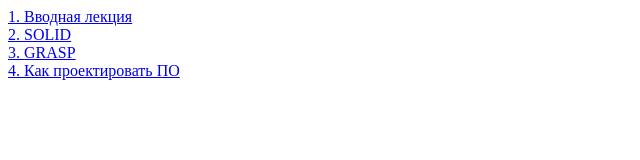
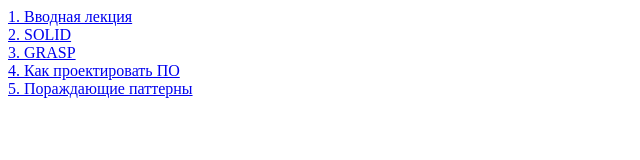
Before and after one commit to is-oop-y29-hassle-free/lectures, a plain HTML site: page index.html in a window 1280 px wide. Shown: the whole page, without its empty margins (0-640 px from the left). Drawn offline with Linux system fonts and the light colour scheme.

Commit message:
Update index.html

```diff
--- a/index.html
+++ b/index.html
@@ -10,5 +10,6 @@
 	<a href="solid/index.html">2. SOLID</a> <br />
 	<a href="grasp/index.html">3. GRASP</a> <br />
 	<a href="design/index.html">4. Как проектировать ПО</a> <br />
+	<a href="creational-patterns/index.html">5. Пораждающие паттерны</a> <br />
 </body>
 </html>
```
